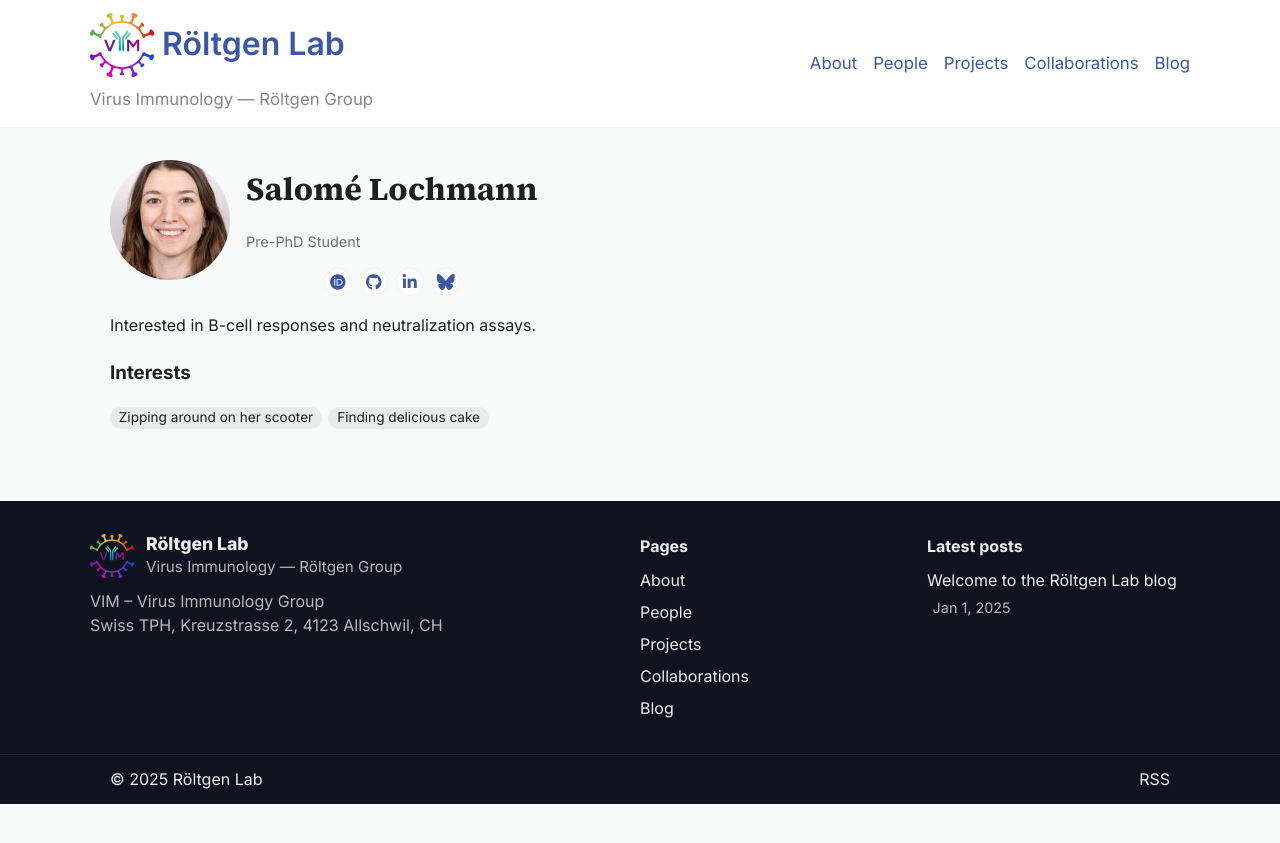
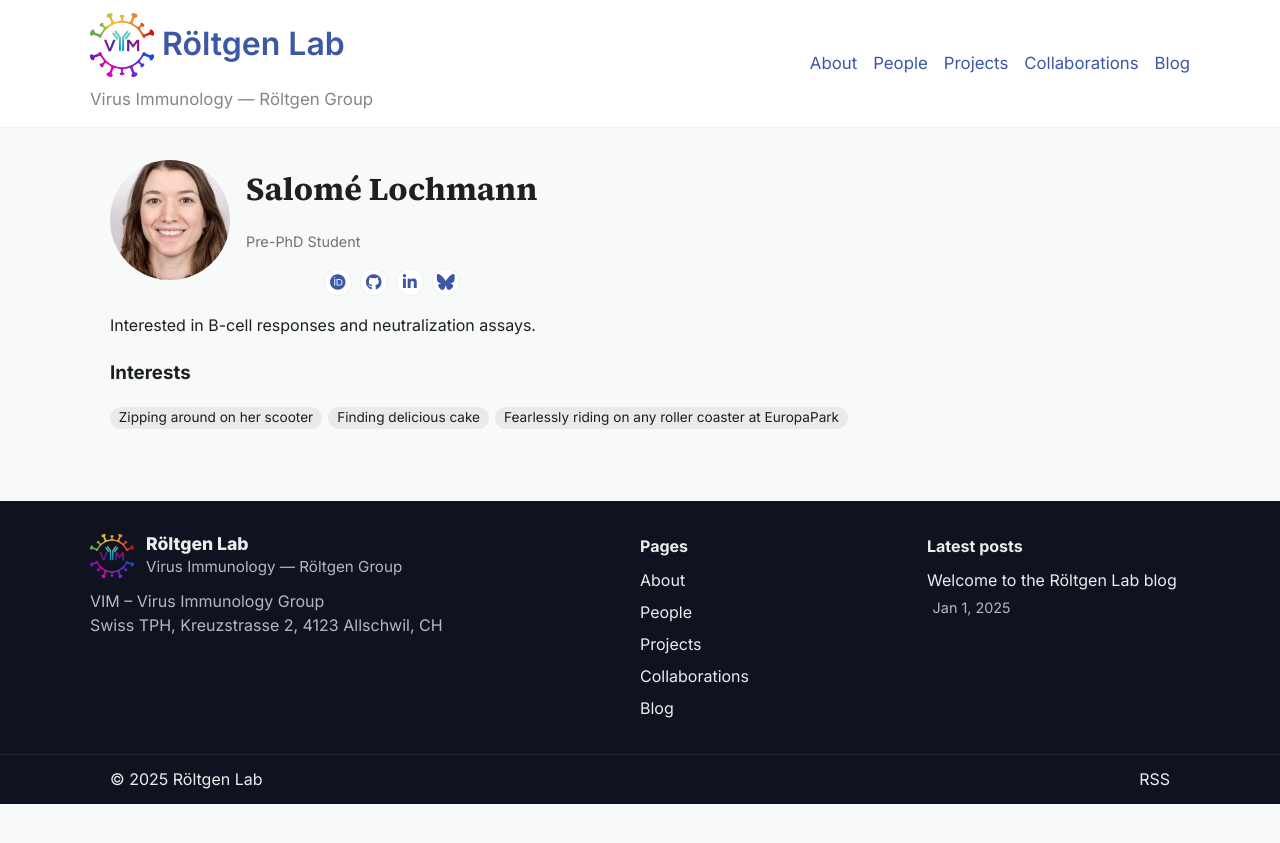
Before and after one commit to emmahodcroft/roeltgen-lab, a Jekyll site: the page built from _people/salome-lochmann.md, in a window 1280 px wide. Shown: the top 843 px of the page. Built offline with Jekyll 4.4.1, drawn with Linux system fonts in a browser that asks for light colours.

Commit message:
update salome interest

```diff
--- a/_people/salome-lochmann.md
+++ b/_people/salome-lochmann.md
@@ -12,5 +12,6 @@ social:
 interests:
   - Zipping around on her scooter
   - Finding delicious cake
+  - Fearlessly riding on any roller coaster at EuropaPark
 ---
 Interested in B-cell responses and neutralization assays.
```
